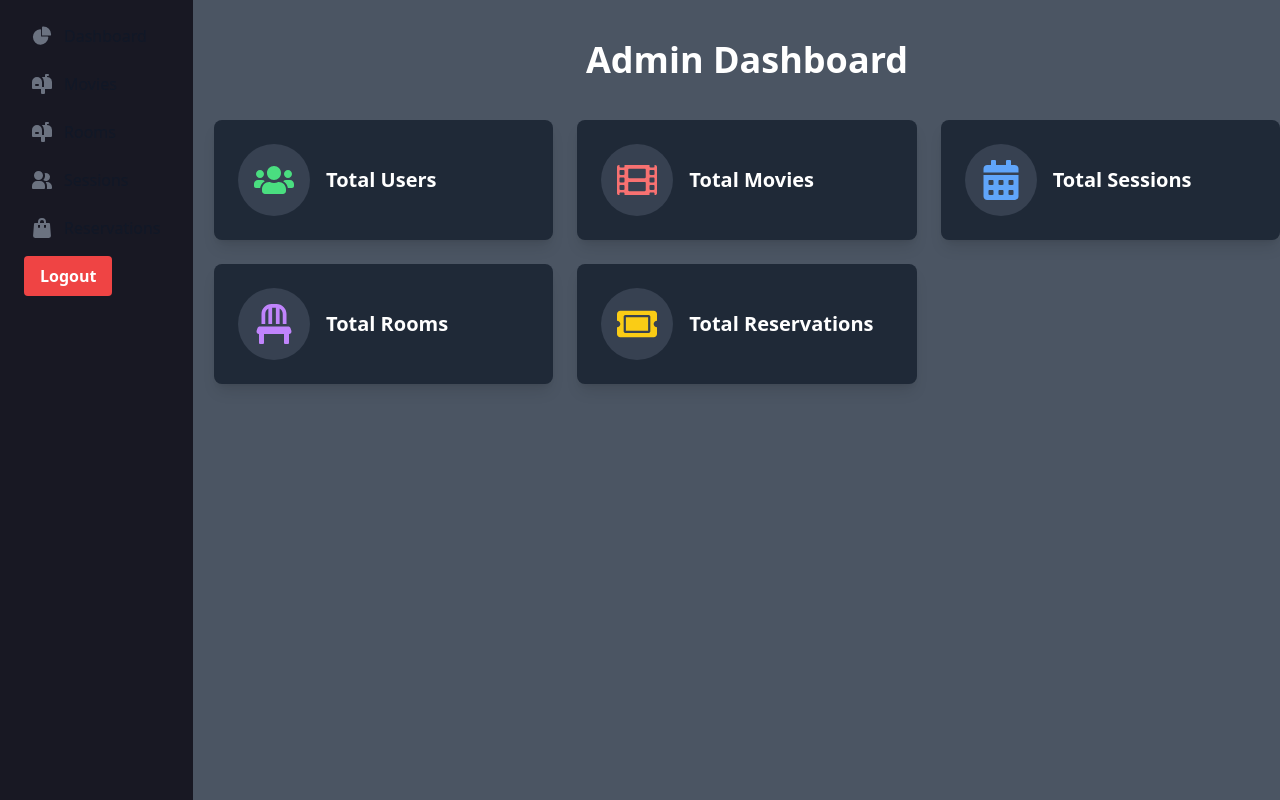
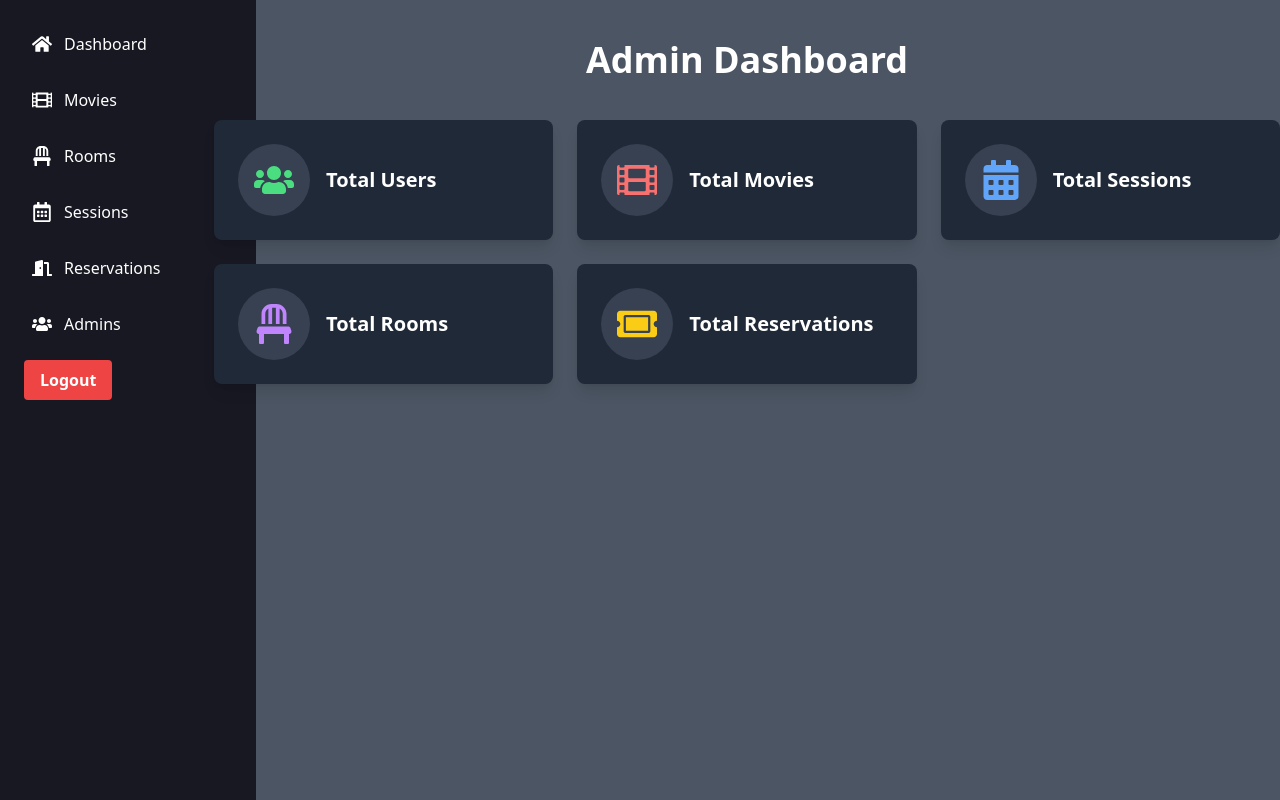
Before and after one commit to hissoune/CinemaManager_frontV2, a React (Vite) app: page /dashboard in a window 1280 px wide. Built offline with nearby package versions, Linux system fonts and the light colour scheme; no server answers.

Commit message:
Fix : fis the sidebar for th eresponsive and toogle

```diff
--- a/src/Components/Sidebar.jsx
+++ b/src/Components/Sidebar.jsx
@@ -1,63 +1,103 @@
-import { Link, useNavigate } from "react-router-dom"
-import {  useAuthContext } from "../context/AuthContext";
+import { useState } from "react";
+import { Link, useNavigate } from "react-router-dom";
+import { useAuthContext } from "../context/AuthContext";
+import { FiMenu, FiX } from "react-icons/fi"; // Burger and close icons
+import { FaFilm, FaDoorOpen, FaHome, FaUsers, FaRegCalendarAlt, FaChair } from "react-icons/fa"; // Sidebar icons
 
 function Sidebar() {
-    const {  logout } = useAuthContext();
+  const { logout } = useAuthContext();
   const navigate = useNavigate();
+  const [isOpen, setIsOpen] = useState(false);
 
   const handleLogout = () => {
     logout();
-        navigate('/');
+    navigate("/");
+    setIsOpen(false);
+  };
+
+  const toggleSidebar = () => {
+    setIsOpen(!isOpen);
+  };
+
+  const handleLinkClick = () => {
+    setIsOpen(false);
   };
 
   return (
+    <>
+      <div className="md:hidden p-4 fixed top-0 left-0 z-50">
+        <button onClick={toggleSidebar} className="text-white text-3xl">
+          {isOpen ? <FiX /> : <FiMenu />}
+        </button>
+      </div>
 
-  <div className="py-4 fixed overflow-y-auto  bg-[#181823] h-screen p-6">
-      <ul className="space-y-2 font-medium">
+      <div
+        className={`fixed top-0 left-0 z-40 h-full p-6 bg-[#181823] text-white w-64 transition-transform duration-300 ease-in-out ${
+          isOpen ? "translate-x-0" : "-translate-x-full"
+        } md:translate-x-0 md:static`}
+      >
+        <ul className="space-y-4 font-medium">
           <li>
-            <Link to="/dashboard" className="flex items-center p-2 text-gray-900 rounded-lg dark:text-white hover:bg-gray-100 dark:hover:bg-gray-700 group">
-               <svg className="w-5 h-5 text-gray-500 transition duration-75 dark:text-gray-400 group-hover:text-gray-900 dark:group-hover:text-white" aria-hidden="true" xmlns="http://www.w3.org/2000/svg" fill="currentColor" viewBox="0 0 22 21">
-                  <path d="M16.975 11H10V4.025a1 1 0 0 0-1.066-.998 8.5 8.5 0 1 0 9.039 9.039.999.999 0 0 0-1-1.066h.002Z"/>
-                  <path d="M12.5 0c-.157 0-.311.01-.565.027A1 1 0 0 0 11 1.02V10h8.975a1 1 0 0 0 1-.935c.013-.188.028-.374.028-.565A8.51 8.51 0 0 0 12.5 0Z"/>
-               </svg>
+            <Link
+              to="/dashboard"
+              className="flex items-center p-2 rounded-lg hover:bg-gray-700 transition"
+              onClick={handleLinkClick}
+            >
+              <FaHome className="text-xl" />
               <span className="ms-3">Dashboard</span>
             </Link>
           </li>
           <li>
-           <Link to="/dashboard/movise-admin" className="flex items-center p-2 text-gray-900 rounded-lg dark:text-white hover:bg-gray-100 dark:hover:bg-gray-700 group">
-               <svg className="flex-shrink-0 w-5 h-5 text-gray-500 transition duration-75 dark:text-gray-400 group-hover:text-gray-900 dark:group-hover:text-white" aria-hidden="true" xmlns="http://www.w3.org/2000/svg" fill="currentColor" viewBox="0 0 20 20">
-                  <path d="m17.418 3.623-.018-.008a6.713 6.713 0 0 0-2.4-.569V2h1a1 1 0 1 0 0-2h-2a1 1 0 0 0-1 1v2H9.89A6.977 6.977 0 0 1 12 8v5h-2V8A5 5 0 1 0 0 8v6a1 1 0 0 0 1 1h8v4a1 1 0 0 0 1 1h2a1 1 0 0 0 1-1v-4h6a1 1 0 0 0 1-1V8a5 5 0 0 0-2.582-4.377ZM6 12H4a1 1 0 0 1 0-2h2a1 1 0 0 1 0 2Z"/>
-               </svg>
-               <span className="flex-1 ms-3 whitespace-nowrap">Movies</span>
+            <Link
+              to="/dashboard/movise-admin"
+              className="flex items-center p-2 rounded-lg hover:bg-gray-700 transition"
+              onClick={handleLinkClick}
+            >
+              <FaFilm className="text-xl" />
+              <span className="ms-3">Movies</span>
             </Link>
           </li>
           <li>
-            <Link to="/dashboard/rooms-admin" className="flex items-center p-2 text-gray-900 rounded-lg dark:text-white hover:bg-gray-100 dark:hover:bg-gray-700 group">
-               <svg className="flex-shrink-0 w-5 h-5 text-gray-500 transition duration-75 dark:text-gray-400 group-hover:text-gray-900 dark:group-hover:text-white" aria-hidden="true" xmlns="http://www.w3.org/2000/svg" fill="currentColor" viewBox="0 0 20 20">
-                  <path d="m17.418 3.623-.018-.008a6.713 6.713 0 0 0-2.4-.569V2h1a1 1 0 1 0 0-2h-2a1 1 0 0 0-1 1v2H9.89A6.977 6.977 0 0 1 12 8v5h-2V8A5 5 0 1 0 0 8v6a1 1 0 0 0 1 1h8v4a1 1 0 0 0 1 1h2a1 1 0 0 0 1-1v-4h6a1 1 0 0 0 1-1V8a5 5 0 0 0-2.582-4.377ZM6 12H4a1 1 0 0 1 0-2h2a1 1 0 0 1 0 2Z"/>
-               </svg>
-               <span className="flex-1 ms-3 whitespace-nowrap">Rooms</span>
+            <Link
+              to="/dashboard/rooms-admin"
+              className="flex items-center p-2 rounded-lg hover:bg-gray-700 transition"
+              onClick={handleLinkClick}
+            >
+              <FaChair className="text-xl" />
+              <span className="ms-3">Rooms</span>
             </Link>
           </li>
           <li>
-            <Link to="/dashboard/sessions-admin" className="flex items-center p-2 text-gray-900 rounded-lg dark:text-white hover:bg-gray-100 dark:hover:bg-gray-700 group">
-               <svg className="flex-shrink-0 w-5 h-5 text-gray-500 transition duration-75 dark:text-gray-400 group-hover:text-gray-900 dark:group-hover:text-white" aria-hidden="true" xmlns="http://www.w3.org/2000/svg" fill="currentColor" viewBox="0 0 20 18">
-                  <path d="M14 2a3.963 3.963 0 0 0-1.4.267 6.439 6.439 0 0 1-1.331 6.638A4 4 0 1 0 14 2Zm1 9h-1.264A6.957 6.957 0 0 1 15 15v2a2.97 2.97 0 0 1-.184 1H19a1 1 0 0 0 1-1v-1a5.006 5.006 0 0 0-5-5ZM6.5 9a4.5 4.5 0 1 0 0-9 4.5 4.5 0 0 0 0 9ZM8 10H5a5.006 5.006 0 0 0-5 5v2a1 1 0 0 0 1 1h11a1 1 0 0 0 1-1v-2a5.006 5.006 0 0 0-5-5Z"/>
-               </svg>
-               <span className="flex-1 ms-3 whitespace-nowrap">Sessions</span>
+            <Link
+              to="/dashboard/sessions-admin"
+              className="flex items-center p-2 rounded-lg hover:bg-gray-700 transition"
+              onClick={handleLinkClick}
+            >
+              <FaRegCalendarAlt className="text-xl" />
+              <span className="ms-3">Sessions</span>
             </Link>
           </li>
           <li>
-            <Link to="reservations-admin" className="flex items-center p-2 text-gray-900 rounded-lg dark:text-white hover:bg-gray-100 dark:hover:bg-gray-700 group">
-               <svg className="flex-shrink-0 w-5 h-5 text-gray-500 transition duration-75 dark:text-gray-400 group-hover:text-gray-900 dark:group-hover:text-white" aria-hidden="true" xmlns="http://www.w3.org/2000/svg" fill="currentColor" viewBox="0 0 18 20">
-                  <path d="M17 5.923A1 1 0 0 0 16 5h-3V4a4 4 0 1 0-8 0v1H2a1 1 0 0 0-1 .923L.086 17.846A2 2 0 0 0 2.08 20h13.84a2 2 0 0 0 1.994-2.153L17 5.923ZM7 9a1 1 0 0 1-2 0V7h2v2Zm0-5a2 2 0 1 1 4 0v1H7V4Zm6 5a1 1 0 1 1-2 0V7h2v2Z"/>
-               </svg>
-               <span className="flex-1 ms-3 whitespace-nowrap">Reservations</span>
+            <Link
+              to="/dashboard/reservations-admin"
+              className="flex items-center p-2 rounded-lg hover:bg-gray-700 transition"
+              onClick={handleLinkClick}
+            >
+              <FaDoorOpen className="text-xl" />
+              <span className="ms-3">Reservations</span>
             </Link>
           </li>
-
           <li>
-
+            <Link
+              to="/dashboard/admins-admin"
+              className="flex items-center p-2 rounded-lg hover:bg-gray-700 transition"
+              onClick={handleLinkClick}
+            >
+              <FaUsers className="text-xl" />
+              <span className="ms-3">Admins</span>
+            </Link>
+          </li>
+          <li>
             <button
               className="bg-red-500 text-white font-bold py-2 px-4 rounded hover:bg-red-600 transition duration-300"
               onClick={handleLogout}
@@ -68,9 +108,14 @@ function Sidebar() {
         </ul>
       </div>
 
-
-
-  )
+      {isOpen && (
+        <div
+          className="fixed inset-0 bg-black bg-opacity-50 z-30 md:hidden"
+          onClick={toggleSidebar}
+        ></div>
+      )}
+    </>
+  );
 }
 
-export default Sidebar
+export default Sidebar;
```
Lines whose indentation alone changed are shown as unchanged.
